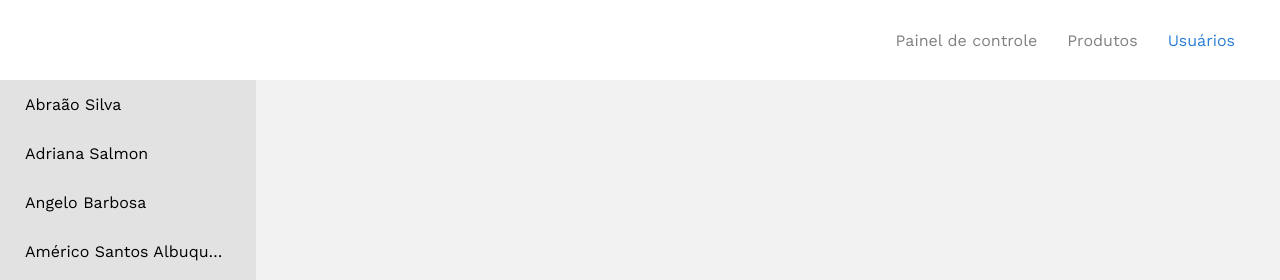
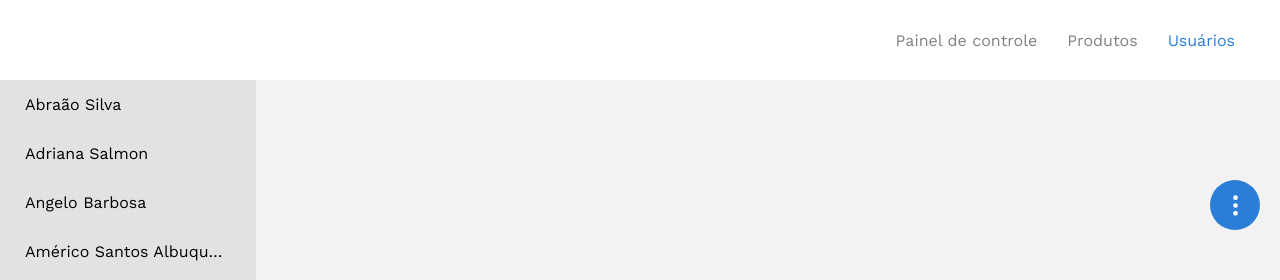
Before and after one commit to Gabrielhvcardoso/fibra-indico-web, a React (Create React App) app: page /users in a window 1280 px wide. Shown: the top 280 px of the page. Built offline with nearby package versions, Linux system fonts and the light colour scheme.

Commit message:
user options

```diff
--- /dev/null
+++ b/src/pages/Users/components/Visualization/components/Options/index.tsx
@@ -0,0 +1,39 @@
+import React, { useState } from 'react';
+import { Portal } from 'react-portal';
+import { Container, Close, FloatingButton } from './styles';
+
+import { X, ThreeDotsVertical } from 'react-bootstrap-icons';
+import { AnimatePresence, AnimateSharedLayout } from 'framer-motion';
+import Backdrop from '../../../../../../components/Backdrop';
+
+const Options: React.FC = () => {
+  const [isOpen, setIsOpen] = useState<boolean>(false);
+
+  const onDismiss = () => setIsOpen(false);
+
+  return (
+    <Portal>
+      <AnimateSharedLayout type="crossfade">
+        <FloatingButton layoutId="float-btn" onClick={() => setIsOpen(true)}>
+          <ThreeDotsVertical size={25} color="white" />
+        </FloatingButton>
+
+        <AnimatePresence>
+          {
+            isOpen && (
+              <Backdrop onMouseDown={onDismiss}>
+                <Container layoutId="float-btn">
+                  <Close>
+                    <X size={25} onClick={onDismiss} style={{ cursor: 'pointer' }} />
+                  </Close>
+                </Container>
+              </Backdrop>
+            )
+          }
+        </AnimatePresence>
+      </AnimateSharedLayout>
+    </Portal>
+  );
+};
+
+export default Options;
--- /dev/null
+++ b/src/pages/Users/components/Visualization/components/Options/styles.ts
@@ -0,0 +1,40 @@
+import { motion } from 'framer-motion';
+import styled from 'styled-components';
+
+export const Close = styled.div`
+  position: absolute;
+  top: 0px;
+  right: 0px;
+`;
+
+export const FloatingButton = styled(motion.div)`
+  align-items: center;
+  background-color: #2b7ed7;
+  border-radius: 25px;
+  cursor: pointer;
+  display: flex;
+  height: 50px;
+  justify-content: center;
+  position: absolute;
+  right: 20px;
+  top: calc(10vh + 20px);
+  width: 50px;
+`;
+
+export const Container = styled(motion.div).attrs({
+  transition: {
+    type: 'spring',
+    damping: 32,
+    stiffness: 500
+  }
+})`
+  background-color: white;
+  display: flex;
+  height: 250px;
+  justify-content: center;
+  position: absolute;
+  right: 20px;
+  top: calc(10vh + 20px);
+  transform-origin: top center;
+  width: 250px;
+`;
--- a/src/pages/Users/components/Visualization/index.tsx
+++ b/src/pages/Users/components/Visualization/index.tsx
@@ -1,6 +1,8 @@
 import React, { createRef } from 'react';
 import Tree from 'react-tree-graph';
 import { Container } from './styles';
+
+import Options from './components/Options';
 
 import { useDimensions } from '../../../../hooks';
 
@@ -46,6 +48,7 @@ const Visualization: React.FC = () => {
 
   return (
     <Container ref={containerRef} >
+      <Options />
       <Tree
         data={data}
         nodeRadius={15}
--- a/src/pages/Users/components/Visualization/styles.ts
+++ b/src/pages/Users/components/Visualization/styles.ts
@@ -9,4 +9,5 @@ export const Container = styled.div`
   justify-content: center;
   max-height: 90vh;
   padding: 30px;
+  position: relative;
 `;
```
Also changed, not shown: 1 other file (tests, documents, lock files or other folders).
